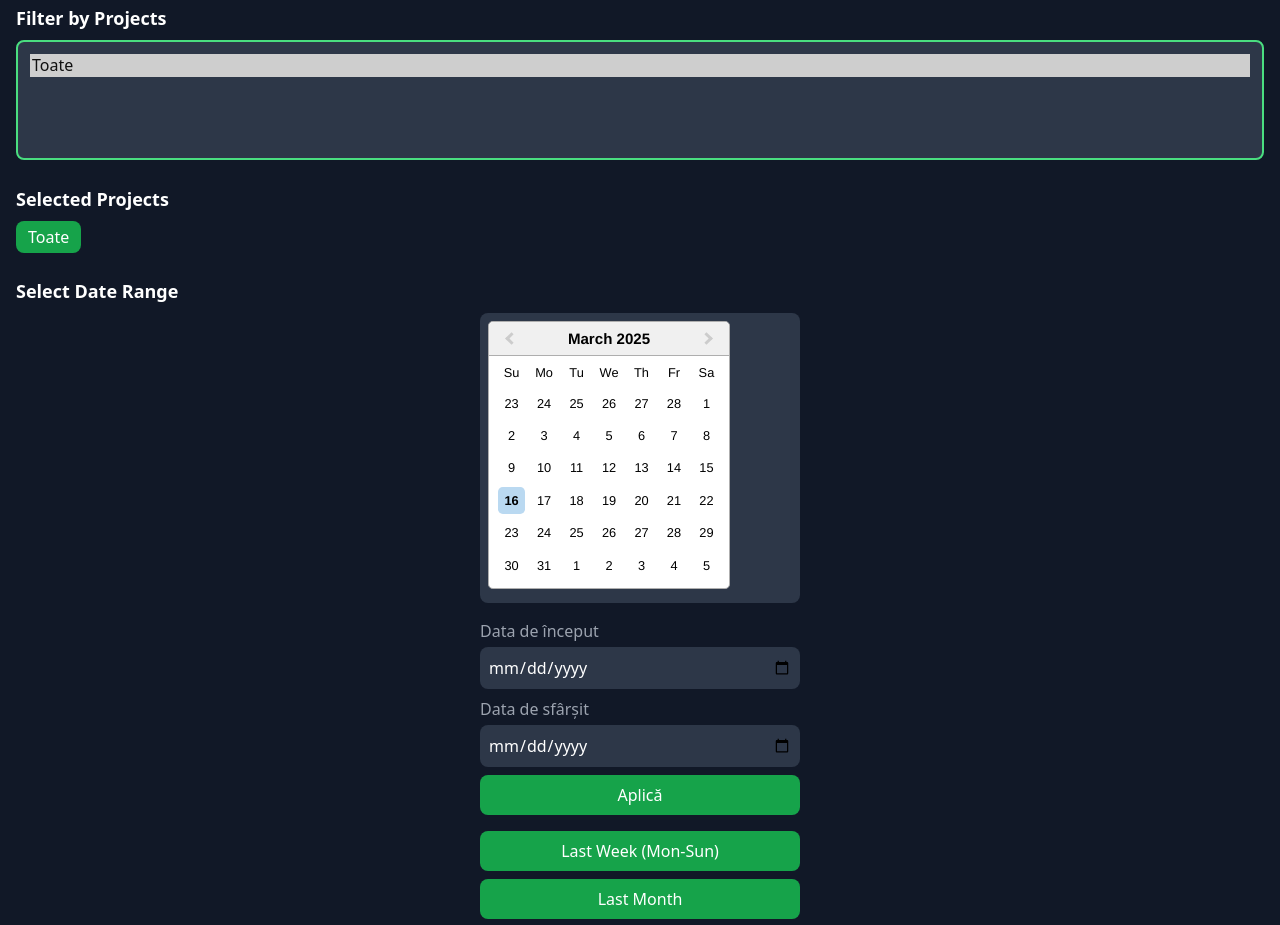
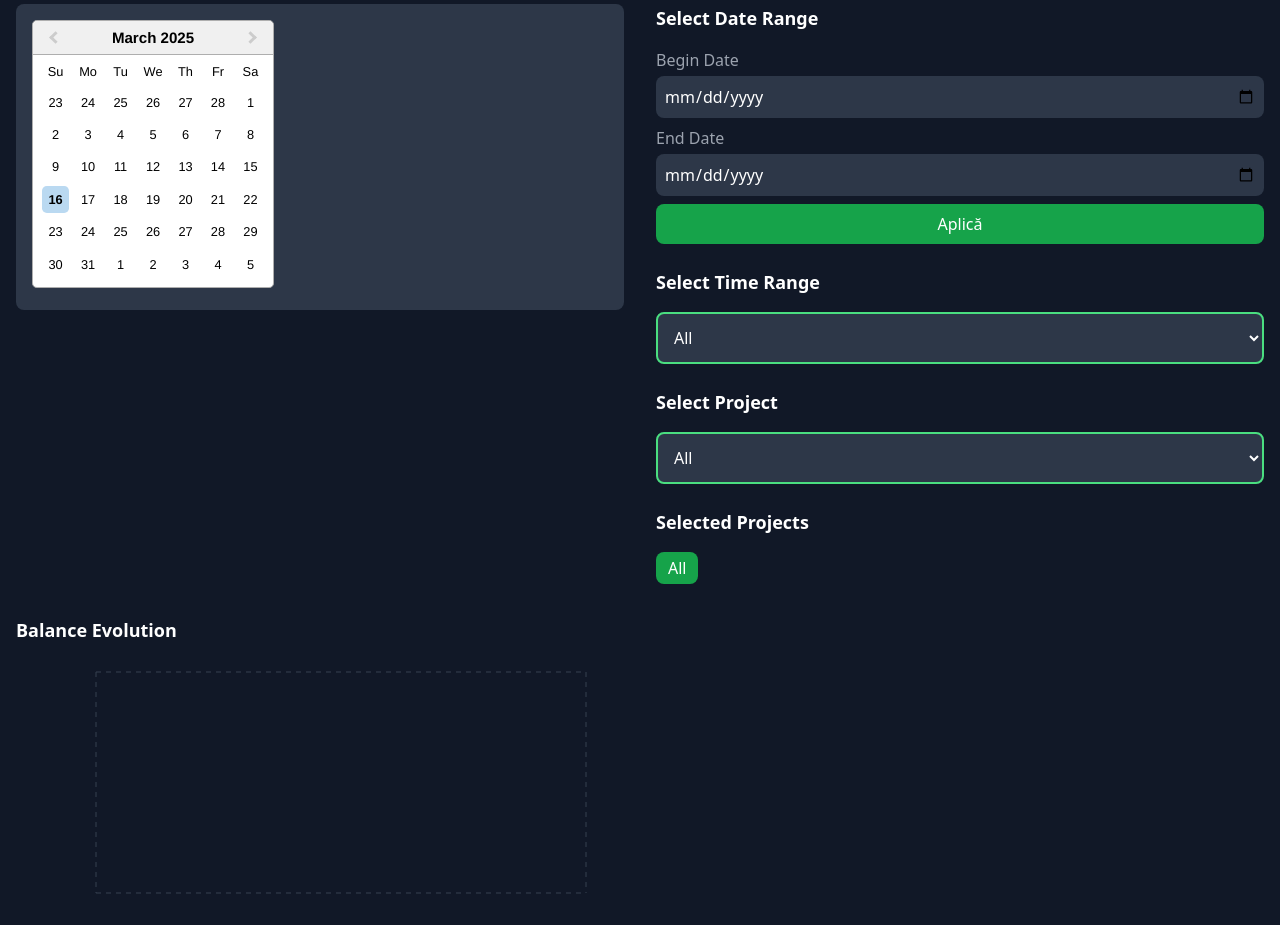
Before and after one commit to Gicone99/bets-app, a React (Create React App) app in the folder frontend/: page /history in a window 1280 px wide. Shown: the part 60-985 px from the top of the page. Built offline with nearby package versions, Linux system fonts and the light colour scheme.

Commit message:
updated history design

```diff
--- a/frontend/src/pages/History.jsx
+++ b/frontend/src/pages/History.jsx
@@ -29,7 +29,7 @@ const History = () => {
   const [selectedRangeLabel, setSelectedRangeLabel] = useState("");
   const [manualStartDate, setManualStartDate] = useState("");
   const [manualEndDate, setManualEndDate] = useState("");
-  const [selectedProjects, setSelectedProjects] = useState(["Toate"]);
+  const [selectedProjects, setSelectedProjects] = useState(["All"]);
   const { balancing } = useContext(BalanceContext);
   const { projects } = useContext(ProjectsContext);
 
@@ -94,7 +94,7 @@ const History = () => {
 
         bets.forEach((bet) => {
           if (
-            selectedProjects.includes("Toate") ||
+            selectedProjects.includes("All") ||
             selectedProjects.includes(bet.title)
           ) {
             if (bet.isReady) {
@@ -154,20 +154,34 @@ const History = () => {
 
   // Gestionează selectarea proiectelor
   const handleProjectSelect = (e) => {
-    const selectedOptions = Array.from(e.target.selectedOptions).map(
-      (option) => option.value
-    );
-    setSelectedProjects(selectedOptions);
+    const selectedOption = e.target.value;
+    setSelectedProjects([selectedOption]); // Actualizează starea cu un singur proiect
   };
 
-  // Butoane rapide pentru intervale comune
+  // Gestionează selectarea intervalului de timp din dropdown
   const handleQuickRange = (range) => {
     const today = new Date();
     let start, end;
 
     switch (range) {
+      case "today":
+        start = new Date(today);
+        end = new Date(today);
+        break;
+      case "thisWeek":
+        start = new Date(today.setDate(today.getDate() - today.getDay()));
+        end = new Date(today.setDate(today.getDate() + 6));
+        break;
+      case "thisMonth":
+        start = new Date(today.getFullYear(), today.getMonth(), 1);
+        end = new Date(today.getFullYear(), today.getMonth() + 1, 0);
+        break;
+      case "thisYear":
+        start = new Date(today.getFullYear(), 0, 1);
+        end = new Date(today.getFullYear(), 11, 31);
+        break;
       case "lastWeek":
-        start = new Date(today.setDate(today.getDate() - today.getDay() - 6));
+        start = new Date(today.setDate(today.getDate() - today.getDay() - 7));
         end = new Date(today.setDate(today.getDate() + 6));
         break;
       case "lastMonth":
@@ -208,9 +222,7 @@ const History = () => {
         `Interval selectat: ${start.toLocaleDateString()} - ${end.toLocaleDateString()}`
       );
     } else {
-      alert(
-        "Date invalide! Asigură-te că data de început este mai mică sau egală cu data de sfârșit."
-      );
+      alert("Date invalide! Begin Date must be lower than End Date.");
     }
   };
 
@@ -230,16 +242,89 @@ const History = () => {
     >
       <h1 className="text-2xl font-bold mb-4 text-green-400">History</h1>
 
-      {/* Selector de proiecte */}
-      <div className="mb-6">
-        <h2 className="text-lg font-semibold mb-2">Filter by Projects</h2>
+      {/* Container principal pentru calendar și controale */}
+      <div className="flex flex-col lg:flex-row gap-8">
+        {/* Calendar */}
+        <div className="lg:w-1/2">
+          <div className="bg-gray-800 p-4 rounded-lg">
+            <DatePicker
+              selected={startDate}
+              onChange={handleDateChange}
+              startDate={startDate}
+              endDate={endDate}
+              selectsRange
+              inline
+              className="bg-gray-800 text-white"
+            />
+          </div>
+        </div>
+
+        {/* Controale în dreapta calendarului */}
+        <div className="lg:w-1/2 space-y-6">
+          {/* Begin Date, End Date și butonul Aplică */}
+          <div className="space-y-4">
+            <h2 className="text-lg font-semibold">Select Date Range</h2>
+            <div className="flex flex-col space-y-2">
+              <div className="flex flex-col">
+                <label className="text-gray-400 mb-1">Begin Date</label>
+                <input
+                  type="date"
+                  value={manualStartDate}
+                  onChange={(e) => setManualStartDate(e.target.value)}
+                  className="bg-gray-800 text-white p-2 rounded-lg"
+                />
+              </div>
+              <div className="flex flex-col">
+                <label className="text-gray-400 mb-1">End Date</label>
+                <input
+                  type="date"
+                  value={manualEndDate}
+                  onChange={(e) => setManualEndDate(e.target.value)}
+                  className="bg-gray-800 text-white p-2 rounded-lg"
+                />
+              </div>
+              <button
+                onClick={handleManualRangeSubmit}
+                className="bg-green-600 hover:bg-green-700 text-white px-4 py-2 rounded-lg"
+              >
+                Aplică
+              </button>
+            </div>
+          </div>
+
+          {/* Select Time Range */}
+          <div className="space-y-4">
+            <h2 className="text-lg font-semibold">Select Time Range</h2>
             <select
-          multiple
-          value={selectedProjects}
+              onChange={(e) => handleQuickRange(e.target.value)}
+              className="w-full p-3 border-2 border-green-400 rounded-lg bg-gray-800 text-white"
+            >
+              <option value="">All</option>
+              <option value="today">Today</option>
+              <option value="thisWeek">This Week</option>
+              <option value="thisMonth">This Month</option>
+              <option value="thisYear">This Year</option>
+              <option value="lastWeek">Last Week</option>
+              <option value="lastMonth">Last Month</option>
+              <option value="lastYear">Last Year</option>
+            </select>
+            {/* Afișează intervalul selectat */}
+            {selectedRangeLabel && (
+              <div className="mt-2">
+                <p className="text-green-400 text-sm">{selectedRangeLabel}</p>
+              </div>
+            )}
+          </div>
+
+          {/* Select Project și Selected Projects */}
+          <div className="space-y-4">
+            <h2 className="text-lg font-semibold">Select Project</h2>
+            <select
+              value={selectedProjects[0]}
               onChange={handleProjectSelect}
               className="w-full p-3 border-2 border-green-400 rounded-lg bg-gray-800 text-white"
             >
-          <option value="Toate">Toate</option>
+              <option value="All">All</option>
               {projects.map((project) => (
                 <option key={project.id} value={project.name}>
                   {project.name}
@@ -249,8 +334,8 @@ const History = () => {
           </div>
 
           {/* Afișează proiectele selectate */}
-      <div className="mb-6">
-        <h2 className="text-lg font-semibold mb-2">Selected Projects</h2>
+          <div className="space-y-4">
+            <h2 className="text-lg font-semibold">Selected Projects</h2>
             <div className="flex flex-wrap gap-2">
               {selectedProjects.map((project) => (
                 <motion.span
@@ -265,85 +350,11 @@ const History = () => {
               ))}
             </div>
           </div>
-
-      {/* Selector de interval de timp */}
-      <div className="mb-6">
-        <h2 className="text-lg font-semibold mb-2">Select Date Range</h2>
-        <div className="flex flex-col space-y-4 max-w-xs mx-auto">
-          {/* Calendar pentru selecția intervalului */}
-          <div className="bg-gray-800 p-2 rounded-lg">
-            <DatePicker
-              selected={startDate}
-              onChange={handleDateChange}
-              startDate={startDate}
-              endDate={endDate}
-              selectsRange
-              inline
-              className="bg-gray-800 text-white"
-            />
-          </div>
-
-          {/* Input-uri manuale pentru interval */}
-          <div className="flex flex-col space-y-2">
-            <div className="flex flex-col">
-              <label className="text-gray-400 mb-1">Data de început</label>
-              <input
-                type="date"
-                value={manualStartDate}
-                onChange={(e) => setManualStartDate(e.target.value)}
-                className="bg-gray-800 text-white p-2 rounded-lg"
-              />
-            </div>
-            <div className="flex flex-col">
-              <label className="text-gray-400 mb-1">Data de sfârșit</label>
-              <input
-                type="date"
-                value={manualEndDate}
-                onChange={(e) => setManualEndDate(e.target.value)}
-                className="bg-gray-800 text-white p-2 rounded-lg"
-              />
-            </div>
-            <button
-              onClick={handleManualRangeSubmit}
-              className="bg-green-600 hover:bg-green-700 text-white px-4 py-2 rounded-lg"
-            >
-              Aplică
-            </button>
-          </div>
-
-          {/* Butoane rapide pentru intervale comune */}
-          <div className="flex flex-col space-y-2">
-            <button
-              onClick={() => handleQuickRange("lastWeek")}
-              className="bg-green-600 hover:bg-green-700 text-white px-4 py-2 rounded-lg"
-            >
-              Last Week (Mon-Sun)
-            </button>
-            <button
-              onClick={() => handleQuickRange("lastMonth")}
-              className="bg-green-600 hover:bg-green-700 text-white px-4 py-2 rounded-lg"
-            >
-              Last Month
-            </button>
-            <button
-              onClick={() => handleQuickRange("lastYear")}
-              className="bg-green-600 hover:bg-green-700 text-white px-4 py-2 rounded-lg"
-            >
-              Last Year
-            </button>
-          </div>
-
-          {/* Label pentru intervalul selectat */}
-          {selectedRangeLabel && (
-            <div className="mt-2">
-              <p className="text-green-400 text-sm">{selectedRangeLabel}</p>
-            </div>
-          )}
         </div>
       </div>
 
       {/* Grafic balanță */}
-      <div className="mb-6">
+      <div className="mt-8">
         <h2 className="text-lg font-semibold mb-2">Balance Evolution</h2>
         <div className="overflow-x-auto">
           <LineChart
@@ -369,7 +380,7 @@ const History = () => {
       </div>
 
       {/* Grafic profit/pierdere */}
-      <div className="mb-6">
+      <div className="mt-8">
         <h2 className="text-lg font-semibold mb-2">Profit & Loss</h2>
         <div className="overflow-x-auto">
           <BarChart
@@ -396,7 +407,7 @@ const History = () => {
       </div>
 
       {/* Statistici */}
-      <div className="mb-6">
+      <div className="mt-8">
         <h2 className="text-lg font-semibold mb-2">Statistics</h2>
         <div className="grid grid-cols-1 sm:grid-cols-3 gap-4">
           <div className="p-4 bg-gray-800 rounded-lg">
@@ -428,7 +439,7 @@ const History = () => {
       </div>
 
       {/* Grafic circular (Pie Chart) */}
-      <div className="mb-6">
+      <div className="mt-8">
         <h2 className="text-lg font-semibold mb-2">Win/Loss Ratio</h2>
         <div className="overflow-x-auto">
           <PieChart width={400} height={300}>
@@ -462,7 +473,7 @@ const History = () => {
       </div>
 
       {/* Istoric tranzacții */}
-      <div>
+      <div className="mt-8">
         <h2 className="text-lg font-semibold mb-2">Transaction History</h2>
         <div className="overflow-x-auto">
           <table className="min-w-full bg-gray-800 rounded-lg">
```
Lines whose indentation alone changed are shown as unchanged.
